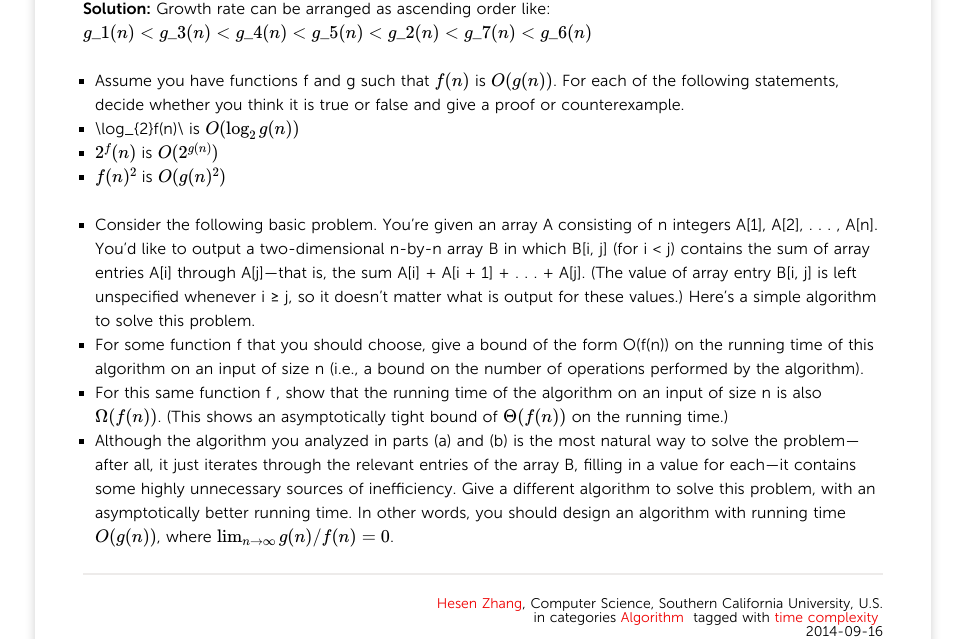
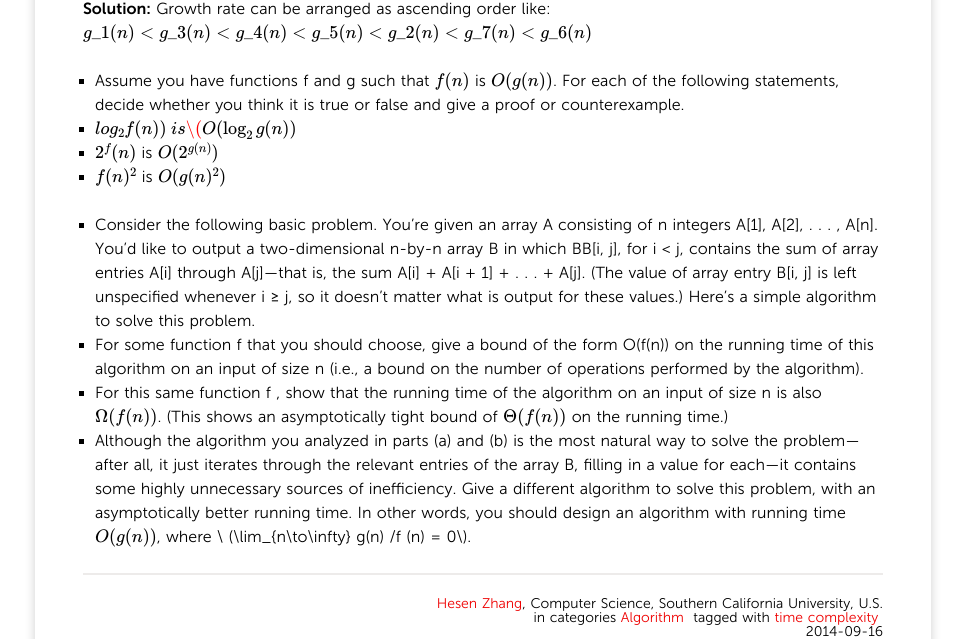
Before and after one commit to pineal/pineal.github.com, a Jekyll site: the page built from _posts/2014/2014-09-16-Basis_of_algorithm_analysis.md, in a window 1280 px wide. Shown: the part 1103-1742 px from the top of the page, without its empty margins (157-1122 px from the left). Built offline with Jekyll 4.4.1, drawn with Linux system fonts in a browser that asks for light colours; nearby versions of some CDN libraries; Markdown is read by kramdown in place of the engine named in the settings; formulas are drawn with MathJax 3; comment, search, counter and statistics services are not loaded.

Commit message:
updateeee

```diff
--- a/_posts/2014/2014-09-16-Basis_of_algorithm_analysis.md
+++ b/_posts/2014/2014-09-16-Basis_of_algorithm_analysis.md
@@ -50,11 +50,11 @@
 
 - Assume you have functions f and g such that \\(f(n)\\) is \\(
 O(g(n))\\). For each of the following statements, decide whether you think it is true or false and give a proof or counterexample.
- - \\log\_{2}f(n)\\ is \\(O(\log\_{2}g(n))\\)
- - \\(2^f(n)\\) is \\(O(2^{g(n)})\\)
- - \\(f(n)^{2}\\) is \\(O(g(n)^{2})\\)
+ - \\(log\_{2}f(n))\\ is \\( O(\log\_{2}g(n)) \\)
+ - \\( 2^f(n) \\) is \\( O(2^{g(n)}) \\)
+ - \\( f(n)^{2} \\) is \\( O(g(n)^{2}) \\)
 
-- Consider the following basic problem. You’re given an array A consisting of n integers A[1], A[2], . . . , A[n]. You’d like to output a two-dimensional n-by-n array B in which B[i, j] (for i < j) contains the sum of array entries A[i] through A[j]—that is, the sum A[i] + A[i + 1] + . . . + A[j]. (The value of array entry B[i, j] is left unspecified whenever i ≥ j, so it doesn’t matter what is output for these values.) Here’s a simple algorithm to solve this problem.
+- Consider the following basic problem. You’re given an array A consisting of n integers A[1], A[2], . . . , A[n]. You’d like to output a two-dimensional n-by-n array B in which BB[i, j], for i < j, contains the sum of array entries A[i] through A[j]—that is, the sum A[i] + A[i + 1] + . . . + A[j]. (The value of array entry B[i, j] is left unspecified whenever i ≥ j, so it doesn’t matter what is output for these values.) Here’s a simple algorithm to solve this problem.
  - For some function f that you should choose, give a bound of the form O(f(n)) on the running time of this algorithm on an input of size n (i.e., a bound on the number of operations performed by the algorithm).
  - For this same function f , show that the running time of the algorithm on an input of size n is also \\(\Omega(f(n))\\). (This shows an asymptotically tight bound of \\(\Theta(f (n))\\) on the running time.)
- - Although the algorithm you analyzed in parts (a) and (b) is the most natural way to solve the problem—after all, it just iterates through the relevant entries of the array B, filling in a value for each—it contains some highly unnecessary sources of inefficiency. Give a different algorithm to solve this problem, with an asymptotically better running time. In other words, you should design an algorithm with running time \\(O(g(n))\\), where \\(\lim_{n\to\infty} g(n) /f (n) = 0\\).
+ - Although the algorithm you analyzed in parts (a) and (b) is the most natural way to solve the problem—after all, it just iterates through the relevant entries of the array B, filling in a value for each—it contains some highly unnecessary sources of inefficiency. Give a different algorithm to solve this problem, with an asymptotically better running time. In other words, you should design an algorithm with running time \\(O(g(n))\\), where \\ (\lim\_{n\to\infty} g(n) /f (n) = 0\\).
```
